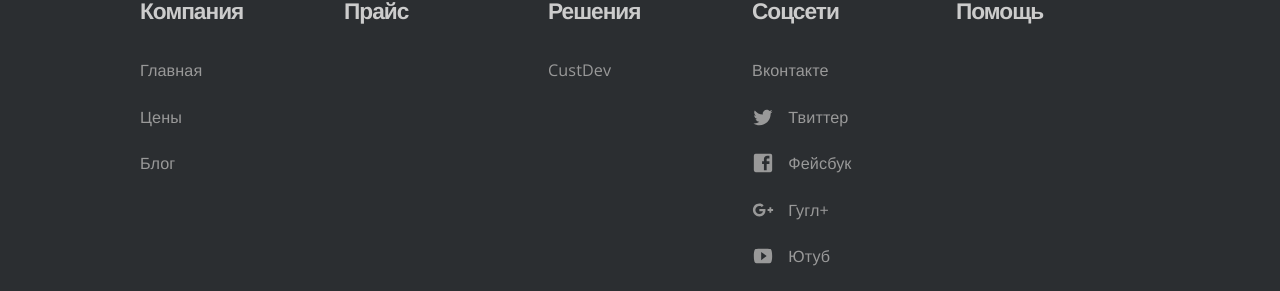
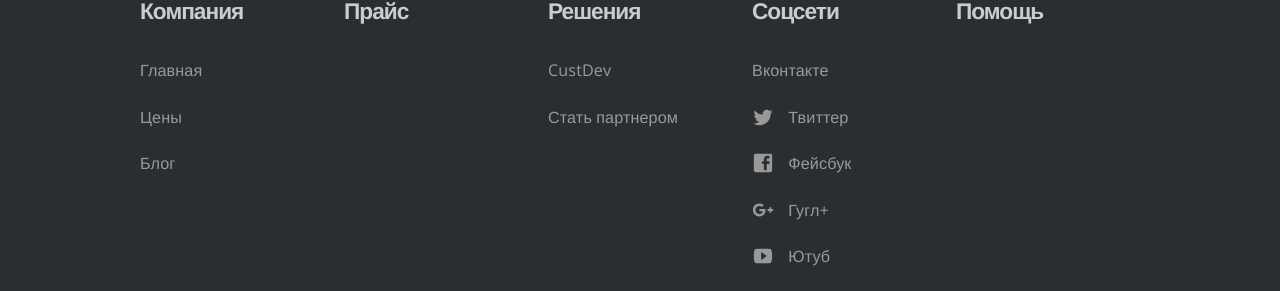
Before and after one commit to RakhimyanTim/walkingstartup.github.io, a Jekyll site: the page built from pages/index.html, in a window 1280 px wide and 900 px high, scrolled down 5455 px. Shown: the part 454-745 px from the top of the window. Built offline with Jekyll 4.4.1, drawn with Linux system fonts in a browser that asks for light colours; nearby versions of some CDN libraries.

Commit message:
Update footer.yml

```diff
--- a/_data/footer.yml
+++ b/_data/footer.yml
@@ -15,6 +15,8 @@
   links:
     - name: CustDev
       link: /custdev/
+    - name: Стать партнером
+      link: /https://partner.walkingstartup.ru/
 
 - title: Соцсети
   links:
```
